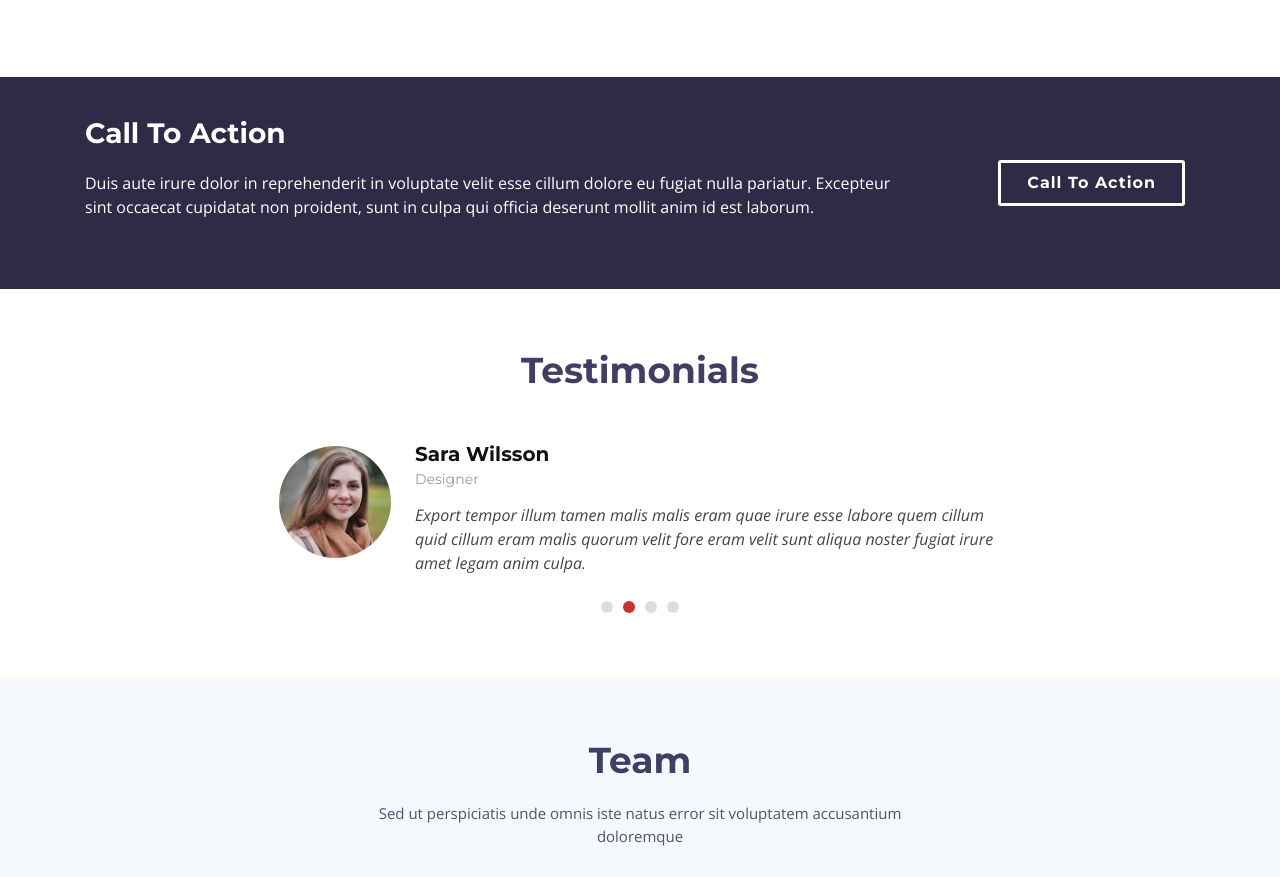
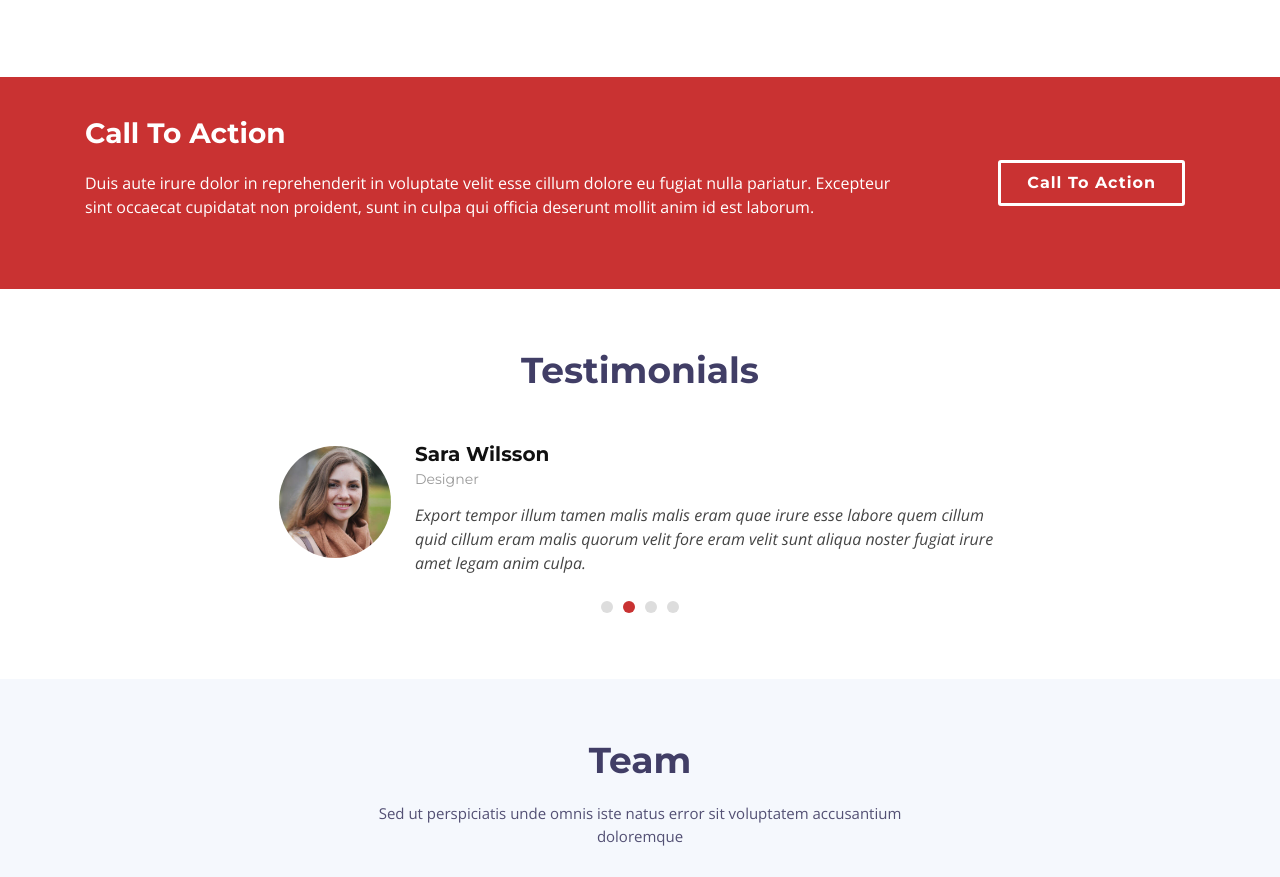
Before and after one commit to indaiexp/maakamakhya, a plain HTML site: page maakamakhya/index.html in a window 1280 px wide. Shown: the part 3846-4723 px from the top of the page. Drawn offline with nearby package versions, Linux system fonts and the light colour scheme; files whose address does not match are found by name.

Commit message:
Update style.css

```diff
--- a/maakamakhya/css/style.css
+++ b/maakamakhya/css/style.css
@@ -762,7 +762,7 @@ h6 {
 --------------------------------*/
 
 #call-to-action {
-  background: #2d2b46;
+  background: rgba(201, 50, 50,1);;
   background-size: cover;
   padding: 40px 0;
 }
```
